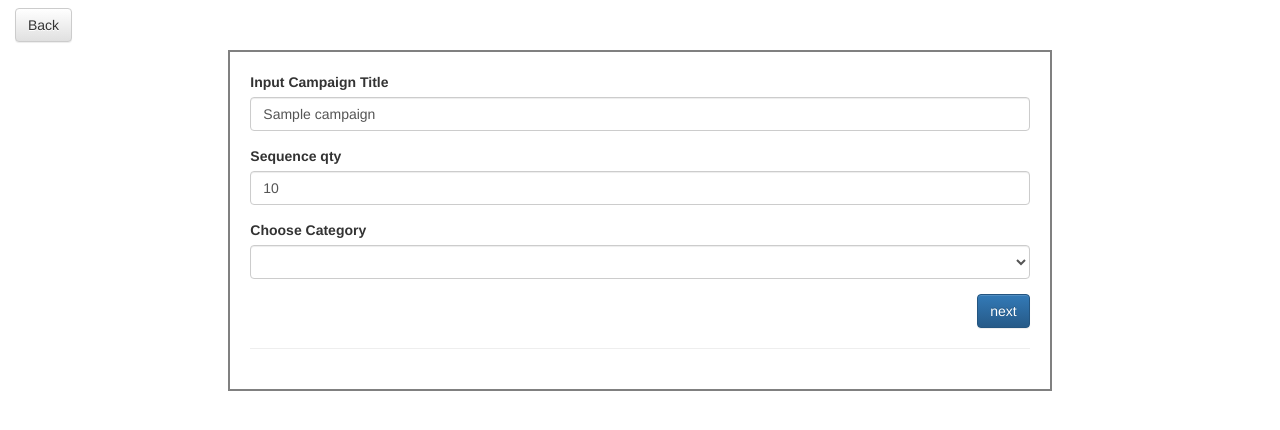
After one commit to sonthen/Infusion, a CodeIgniter app: the page made by application/views/editEmailCampaign.php in a window 1280 px wide. The commit adds this page. Shown: the top 430 px of the page. Run offline with CodeIgniter, Linux system fonts and the light colour scheme; the template is opened without the code that fills it: most values are stand-ins (such as "Sample title", 1, 10 or a date in 2020); lists and menus that the app fills with data are empty; some libraries are stand-ins or nearby versions.

Commit message:
Edit on progress
Edit On progress

```diff
--- a/application/views/dashboardView.php
+++ b/application/views/dashboardView.php
@@ -80,7 +80,8 @@
 
                             </h3>
                             <p class="campaign-title"><?php echo $e->label_name ?></p>
-                            <button type="button" class="btn btn-warning">Edit Campaign</button>
+                              <a href="<?php echo base_url('index.php/usercont/edit/'.$e->id); ?>">
+                            <button type="button" class="btn btn-warning">Edit Campaign</button></a>
                         </div>
                         <?php } ?>
                         <!-- akhir if -->
--- /dev/null
+++ b/application/views/editEmailCampaign.php
@@ -0,0 +1,79 @@
+<style>
+    .berborder{
+      border: 2px solid grey;
+      padding: 20px;
+      /* max-width: 60%; */
+    }
+    .mailborder{
+      border: 2px solid grey;
+      padding: 20px;
+      /* max-width: 30%; */
+    }
+    #bodym{
+      height:130px;
+    }
+</style>
+
+<!-- this is for load header template -->
+<?php $this->load->view('header'); ?>
+
+<?php echo form_open('userCont/edit_data'); ?>
+<?php echo
+form_hidden('id', $this->uri->segment(3));
+ ?>
+
+
+  <div class="container-fluid">
+    <a href="<?php echo base_url(); ?>index.php/userCont/dashboardview"><button type="button" class="btn btn-default navbar-btn">Back</button></a>
+        <div class="row">
+            <div class="col-md-8 col-md-offset-2">
+                <div class="berborder" >
+
+                    <form action="" method="POST">
+                        <div class="form-group">
+                            <label >Input Campaign Title </label>
+
+                            <?php echo form_input('campaign_name', $campaign["campaign_name"], ["name" =>"campaign_name","type" => "text",'placeholder'=>'campaign_name', "class" => "form-control"]); ?>
+                        </div>
+
+                        <div class="form-group">
+                            <label >Sequence qty </label>
+                              <?php echo form_input('sequence_qty', $campaign["sequence_qty"], ['placeholder'=>'sequence_qty',"name" =>"sequence_qty", "class" => "form-control","type" => "text"]); ?>
+                            <!-- <input type="text" class="form-control" name="sequence_qty" > -->
+                        </div>
+
+                        <div class="form-group">
+                            <label >Choose Category</label>
+
+                            <select class="form-control"  name="label_id">
+                              <?php foreach( $campaign as $e) { ?>
+                                  <!-- "<option value='$e->id;'>".$e->label_name."</option>"; -->
+                                  <option <?php if($e->label_id == $e->label_id){ echo $e=label_name; } ?>value="<?php echo $e->label_id ?>"><?php echo $e->label_name?>
+                            <?php } ?>
+
+                            </select>
+
+
+
+
+                        </div>
+
+
+
+
+                        <div class="text-right"><a href="<?php echo base_url(); ?>index.php/userCont/edit_data">
+                            <button type="button" class="btn btn-primary" ><?php form_submit ('SUBMIT', '')?>next</button></a>
+                        </div><hr>
+                    </form>
+
+                </div>
+            </div>
+        </div>
+
+  </div>
+
+  <?php echo
+
+form_close();
+(''); ?>
+<?php $this->load->view('footer'); ?>
```
Also changed, not shown: application/controllers/userCont.php (+17 -15 lines), application/models/Getter.php (+7 -0 lines).
